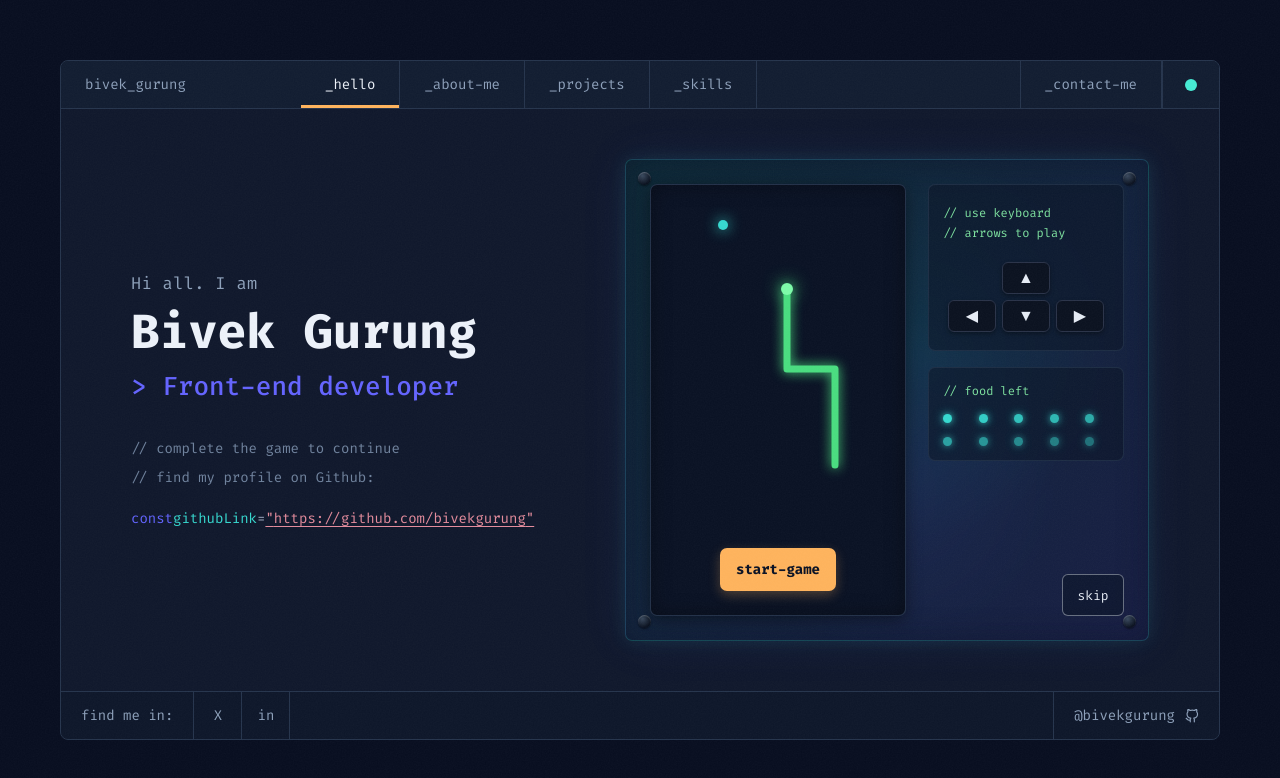
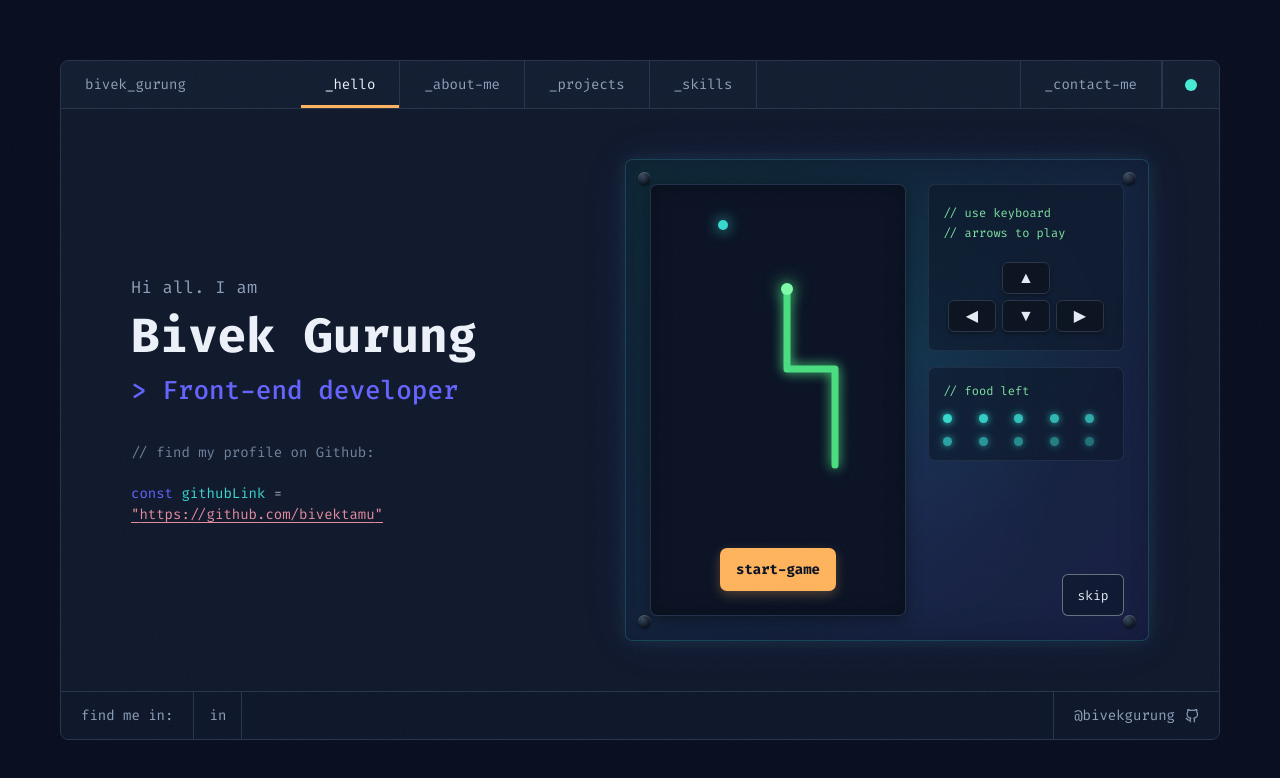
Before and after one commit to Bivektamu/my-portfolio, a Next.js app: page / in a window 1280 px wide. Shown: the top 778 px of the page. Built offline with nearby package versions, Linux system fonts and the light colour scheme.

Commit message:
chore:fixed social links

```diff
--- a/src/components/layout/SiteFrame.js
+++ b/src/components/layout/SiteFrame.js
@@ -6,9 +6,8 @@ import { FiGithub } from "react-icons/fi";
 import ThemeToggle from "@/components/header/ThemeToggle";
 import styles from "./SiteFrame.module.css";
 
-const GITHUB_URL = "https://github.com/bivekgurung";
-const LINKEDIN_URL = "https://www.linkedin.com/in/bivek-gurung-145880145/";
-const X_URL = "https://twitter.com";
+const GITHUB_URL = "https://github.com/bivektamu";
+const LINKEDIN_URL = "https://www.linkedin.com/in/bivek-gurung-b4602a62/";
 
 const NAV_LINKS = [
   { href: "/", label: "_hello" },
@@ -55,9 +54,7 @@ export default function SiteFrame({ children }) {
 
         <footer className={styles.footer}>
           <span className={styles.footerLabel}>find me in:</span>
-          <a className={styles.footerBtn} href={X_URL} target="_blank" rel="noreferrer" aria-label="X">
-            X
-          </a>
+
           <a
             className={styles.footerBtn}
             href={LINKEDIN_URL}
--- a/src/components/sections/Banner.js
+++ b/src/components/sections/Banner.js
@@ -8,7 +8,7 @@ const SnakeGame = dynamic(() => import("@/components/snake/SnakeGame"), {
   loading: () => <div className={styles.gamePlaceholder} aria-label="Loading snake game" />,
 });
 
-const GITHUB_URL = "https://github.com/bivekgurung";
+const GITHUB_URL = "https://github.com/bivektamu";
 
 export default function Banner() {
   return (
@@ -23,13 +23,12 @@ export default function Banner() {
           <h1 className={styles.name}>Bivek Gurung</h1>
           <p className={styles.jobTitle}>&gt; Front-end developer</p>
 
-          <p className={styles.comment}>{"// "}complete the game to continue</p>
           <p className={styles.comment}>{"// "}find my profile on Github:</p>
 
           <p className={styles.codeLine}>
-            <span className={styles.keyword}>const</span>
-            <span className={styles.ident}> githubLink</span>
-            <span className={styles.symbol}> = </span>
+            <span className={styles.keyword}>const&nbsp;</span>
+            <span className={styles.ident}>githubLink</span>
+            <span className={styles.symbol}>&nbsp;=&nbsp;</span>
             <a href={GITHUB_URL} target="_blank" rel="noreferrer" className={styles.url}>
               &quot;{GITHUB_URL}&quot;
             </a>
```
Also changed, not shown: 1 other file (tests, documents, lock files or other folders).
